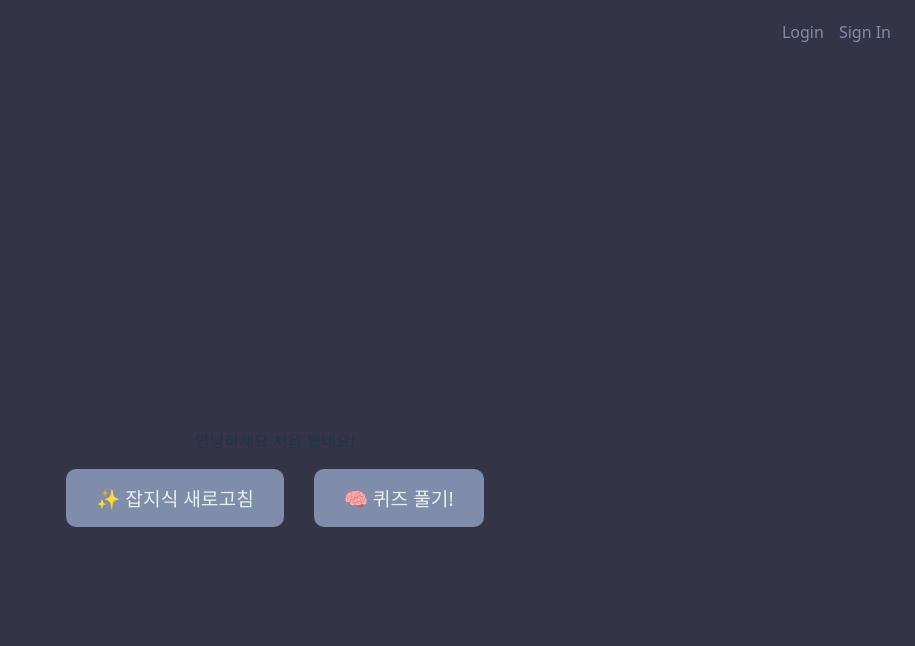
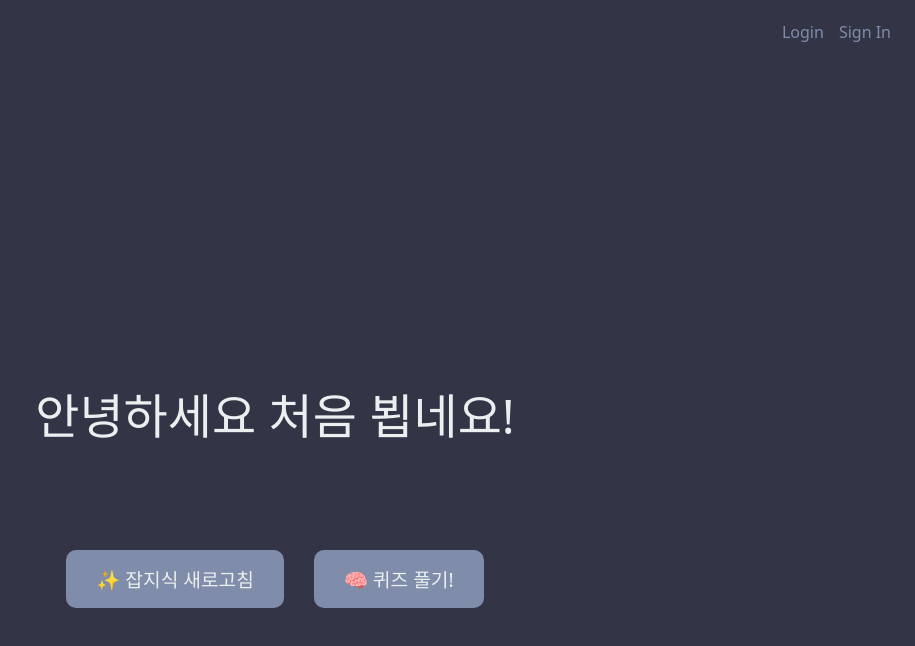
Before and after one commit to DummyTalk-Solo-Project/DummyTalk_FE, a React (Vite) app: page / in a window 1280 px wide. Shown: the top 646 px of the page, without its empty margins (365-1280 px from the left). Built offline with nearby package versions, Linux system fonts and the light colour scheme; no server answers.

Commit message:
[FEAT] : 메인 페이지 글꼴 디자인 수정

```diff
--- a/src/pages/MainPage.tsx
+++ b/src/pages/MainPage.tsx
@@ -31,9 +31,9 @@ const MainContainer = styled.div`
   text-align: center;
 `;
 
-const TriviaText = styled.h1`
+const TriviaText = styled.div`
   color: #EAEFEF; /* 밝은 텍스트 */
-  font-size: 2.5em;
+  font-size: 3em;
   margin-bottom: 50px;
   max-width: 80%;
 `;
@@ -124,9 +124,9 @@ const MainPage: React.FC = () => {
       <Header isLoggedIn={logged} onLogout={handleLogoutSuccess} />
       <MainContainer>
         {/* <TriviaText>{trivia}</TriviaText> */}
-        <div className="trivia-display-area">
-          <TypingText text={trivia} speed={40} />
-        </div>
+        <TriviaText>
+          <TypingText text={trivia} speed={40} />
+        </TriviaText>
         <ButtonGroup>
           <ActionButton onClick={handleRefreshClick}>
             ✨ 잡지식 새로고침
--- a/src/pages/QuizPage.tsx
+++ b/src/pages/QuizPage.tsx
@@ -209,7 +209,7 @@ const QuizPage: React.FC = () => {
 
         // 1. NOT_OPEN 상태
         if (status === 'NOT_OPEN') {
-            return (
+            return (// 퀴즈 오픈 준비 중입니다! 서버 시간 받아서 카운트 다운 하는
                 <>
                     <GradeText>현재 점수: {userGrade}점</GradeText>
                     <QuizTitle>오늘의 퀴즈는 아직 준비되지 않았습니다. 😭</QuizTitle>
@@ -220,7 +220,7 @@ const QuizPage: React.FC = () => {
 
         // 2. CLOSE 상태
         if (status === 'CLOSE') {
-            return (
+            return ( // 현재 점수가 아닌, 이전 퀴즈에 대한 등수 정도?
                 <>
                     <GradeText>현재 점수: {userGrade}점</GradeText>
                     <QuizTitle>오늘의 퀴즈를 이미 풀었습니다. ✅</QuizTitle>
```
